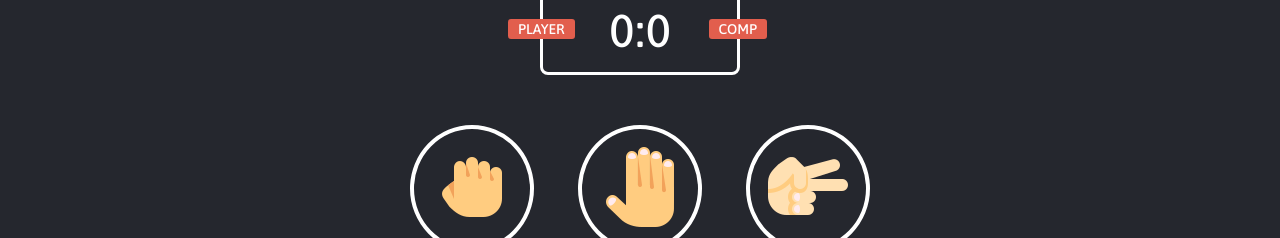
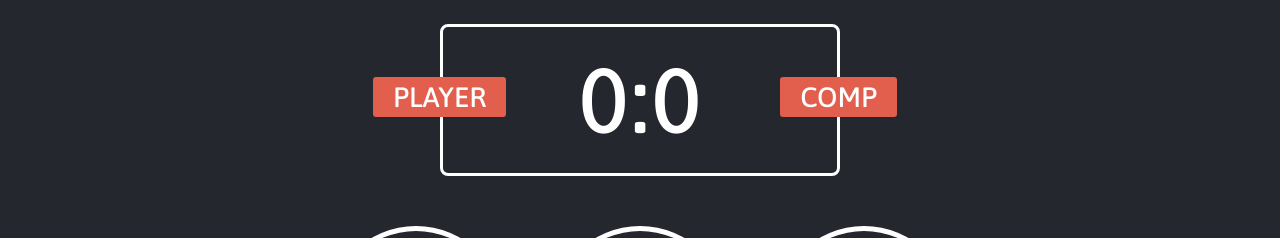
Before and after one commit to kyleyeah/Rock-Paper-Scissors, a plain HTML site: page index.html in a window 1280 px wide. Shown: the part 71-309 px from the top of the page. Drawn offline with Linux system fonts and the light colour scheme.

Commit message:
Resizing of buttons and fonts

```diff
--- a/index.html
+++ b/index.html
@@ -25,13 +25,13 @@
 
     <div class="choices">
         <div class="choice" id="r">
-            <img src="images/rock.png" alt="rock" width="100%" height="100%">
+            <img src="images/rock.png" alt="rock" width="150px" height="auto">
         </div>
         <div class="choice" id="p">
-            <img src="images/paper.png" alt="paper" width="100%" height="100%">
+            <img src="images/paper.png" alt="paper" width="150px" height="auto">
         </div>
         <div class="choice" id="s">
-            <img src="images/scissors.png" alt="scissors" width="100%" height="100%">
+            <img src="images/scissors.png" alt="scissors" width="150px" height="auto">
         </div>
     </div>
 
--- a/style.css
+++ b/style.css
@@ -22,6 +22,7 @@ header > h1 {
     color: #25272e;
     text-align: center;
     font-family: Asap, sans-serif;
+    font-size: 48px;
 }
 
 
@@ -30,11 +31,11 @@ header > h1 {
     border: 3px solid white;
     border-radius: 8px;
     text-align: center;
-    width: 200px;
-    margin: 20px auto;
+    width: 400px;
+    margin: 40px auto;
     color: white;
-    font-size: 46px;
-    padding: 15px 20px;
+    font-size: 92px;
+    padding: 20px 30px;
     font-family: Asap, sans-serif;
     position: relative;
 }
@@ -42,27 +43,27 @@ header > h1 {
 .badge {
     background: #e25e4d;
     color: white;
-    font-size: 14px;
-    padding: 2px 10px;
+    font-size: 28px;
+    padding: 4px 20px;
     font-family: Asap, sans-serif;
 }
 
 #player-label {
     position: absolute;
-    top: 30px;
-    left: -35px;
+    top: 50px;
+    left: -70px;
     border-radius: 3px;
 }
 
 #computer-label {
     position: absolute;
-    top: 30px;
-    right: -30px;
+    top: 50px;
+    right: -60px;
     border-radius: 3px;
 }
 
 .result {
-    font-size: 40px;
+    font-size: 50px;
     color: white;
     font-family: Asap, sans-serif;
 
@@ -77,13 +78,13 @@ header > h1 {
 .choices {
     text-align: center;
     margin: 50px 0;
+
 }
 
 .choice {
     display: inline-block;
-    border: 4px solid white;
+    border: 5px solid white;
     border-radius: 50%;
-    overflow: hidden;
     padding: 10px;
     margin: 0px 20px;
     transition: all 0.3s ease;
```
